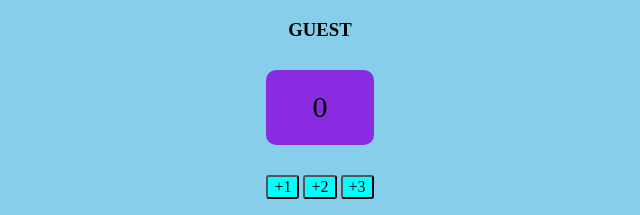
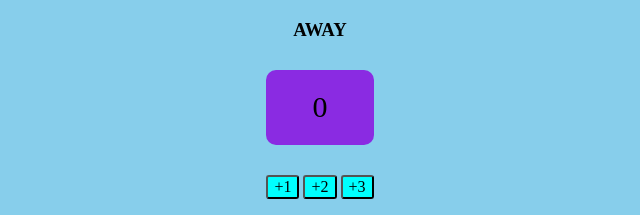
Before and after one commit to Prath45/My_First_repoo, a website built with Vite: page index.html in a window 1280 px wide. Shown: the top 215 px of the page, 640-1280 px from the left. Built offline with nearby package versions, Linux system fonts and the light colour scheme.

Commit message:
update guest to awway

```diff
--- a/index.html
+++ b/index.html
@@ -16,7 +16,7 @@
 
             </div>
             <div>
-                <h3 style="Text-Align:center">GUEST</h3>
+                <h3 style="Text-Align:center">AWAY</h3>
                 <p id="guest-el" style="Text-Align:center">0</p>
                 <button onclick="plus1g()">+1</button>
                 <button onclick="plus2g()">+2</button>
```
